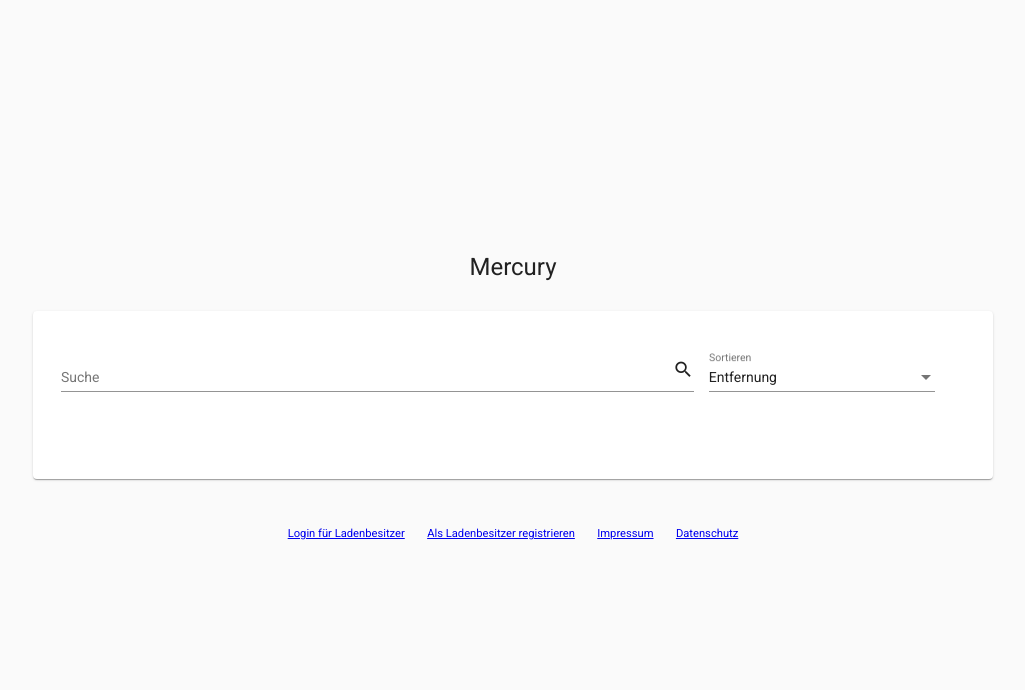
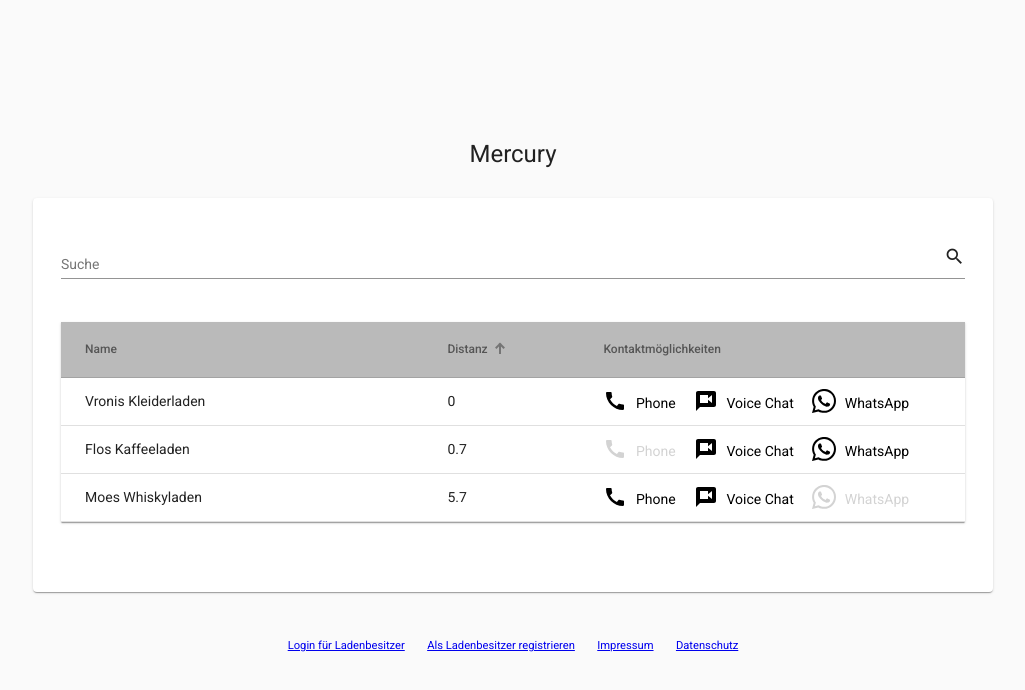
Before and after one commit to lokaler-kaufen/lokaler-kaufen-app, an Angular app in the folder frontend/: page /shops in a window 1280 px wide. Shown: the top 690 px of the page, without its empty margins (127-1152 px from the left). Built offline with nearby package versions, Linux system fonts and the light colour scheme.

Commit message:
[FRONTEND] Add table for shop overview

```diff
--- a/frontend/angular.json
+++ b/frontend/angular.json
@@ -124,5 +124,8 @@
       }
     }
   },
-  "defaultProject": "mercury-ui"
+  "defaultProject": "mercury-ui",
+  "cli": {
+    "analytics": false
+  }
 }
--- a/frontend/src/app/app.component.ts
+++ b/frontend/src/app/app.component.ts
@@ -1,4 +1,6 @@
-import { Component } from '@angular/core';
+import {Component} from '@angular/core';
+import {MatIconRegistry} from "@angular/material/icon";
+import {DomSanitizer} from "@angular/platform-browser";
 
 @Component({
   selector: 'app-root',
@@ -6,4 +8,16 @@ import { Component } from '@angular/core';
   styleUrls: ['./app.component.css']
 })
 export class AppComponent {
+  constructor(private matIconRegistry: MatIconRegistry, private domSanitizer: DomSanitizer) {
+    this.matIconRegistry.addSvgIcon(
+      'WhatsApp',
+      this.domSanitizer.bypassSecurityTrustResourceUrl('../assets/whatsapp.svg'))
+      .addSvgIcon(
+        'Voice Chat',
+        this.domSanitizer.bypassSecurityTrustResourceUrl('../assets/voice_chat.svg'))
+      .addSvgIcon(
+        'Phone',
+        this.domSanitizer.bypassSecurityTrustResourceUrl('../assets/phone.svg')
+      );
+  }
 }
--- a/frontend/src/app/app.module.ts
+++ b/frontend/src/app/app.module.ts
@@ -21,6 +21,9 @@ import {MatIconModule} from "@angular/material/icon";
 import {FormsModule, ReactiveFormsModule} from "@angular/forms";
 import {MatInputModule} from "@angular/material/input";
 import {MatSelectModule} from "@angular/material/select";
+import {MatTableModule} from "@angular/material/table";
+import {HttpClientModule} from "@angular/common/http";
+import {MatSortModule} from "@angular/material/sort";
 import {BookingPopupComponent} from './booking-popup/booking-popup.component';
 import {MAT_DIALOG_DEFAULT_OPTIONS, MatDialogModule} from '@angular/material/dialog';
 import {ErrorStateMatcher, ShowOnDirtyErrorStateMatcher} from '@angular/material/core';
@@ -64,6 +67,9 @@ import {HttpClientModule} from '@angular/common/http';
     MatInputModule,
     MatSelectModule,
     MatCardModule,
+    MatTableModule,
+    MatSortModule,
+    HttpClientModule,
   ],
   providers: [
     {provide: MAT_DIALOG_DEFAULT_OPTIONS, useValue: {hasBackdrop: false}},
--- /dev/null
+++ b/frontend/src/app/shop-search-page/shop-overview-dto.ts
@@ -0,0 +1,13 @@
+export class ShopOverviewDto {
+  constructor(id: string, name: string, distance: number, supportedContactTypes: string[]) {
+    this.id = id;
+    this.name = name;
+    this.distance = distance;
+    this.supportedContactTypes = supportedContactTypes;
+  }
+
+  id: string;
+  name: string;
+  distance: number;
+  supportedContactTypes: string[];
+}
--- a/frontend/src/app/shop-search-page/shop-search-page.component.css
+++ b/frontend/src/app/shop-search-page/shop-search-page.component.css
@@ -0,0 +1,12 @@
+tr:not(.example-expanded-row):hover {
+  background: whitesmoke;
+}
+
+.mat-column-supportedContactTypes {
+  flex: 0 0 40% !important;
+  width: 40% !important;
+}
+
+.mat-header-cell {
+  background: rgba(141, 141, 141, 0.6);
+}
--- a/frontend/src/app/shop-search-page/shop-search-page.component.html
+++ b/frontend/src/app/shop-search-page/shop-search-page.component.html
@@ -1,14 +1,40 @@
 <div style="width: 100%;">
-  <mat-form-field style="width: 70%; margin-right: 15px; ">
+  <mat-form-field style="width: 100%;">
     <mat-label>Suche</mat-label>
     <input matInput placeholder="Dein Lieblingsgeschäft..." [(ngModel)]="searchBusiness">
     <mat-icon matSuffix>search</mat-icon>
   </mat-form-field>
+</div>
+<div style="width: 100%; margin-top: 25px;">
+  <table mat-table [dataSource]="dataSource" matSort class="mat-elevation-z1" style="width: 100%;">
 
-  <mat-form-field style="width: 25%;">
-    <mat-label>Sortieren</mat-label>
-    <mat-select [(value)]="selectedOrder">
-      <mat-option *ngFor="let option of orderOptions" [value]="option">{{option}}</mat-option>
-    </mat-select>
-  </mat-form-field>
+    <!-- Name Column -->
+    <ng-container matColumnDef="name">
+      <th mat-header-cell *matHeaderCellDef mat-sort-header> Name</th>
+      <td mat-cell *matCellDef="let element"> {{element.name}} </td>
+    </ng-container>
+
+    <!-- Distance Column -->
+    <ng-container matColumnDef="distance">
+      <th mat-header-cell *matHeaderCellDef mat-sort-header> Distanz</th>
+      <td mat-cell *matCellDef="let element"> {{element.distance}} </td>
+    </ng-container>
+
+    <!-- Supported Contact Types Column -->
+    <ng-container matColumnDef="supportedContactTypes">
+      <th mat-header-cell *matHeaderCellDef> Kontaktmöglichkeiten</th>
+      <td mat-cell *matCellDef="let element">
+        <span [ngStyle]="{'color': element.supportedContactTypes.includes(contactType)? 'black' : 'lightgrey'}"
+              *ngFor="let contactType of possibleContactTypes" style="margin-right: 15px;">
+          <mat-icon svgIcon="{{contactType}}"
+                    style="margin-right: 5px; vertical-align: bottom"></mat-icon>
+          {{contactType}}
+        </span>
+    </ng-container>
+
+    <tr mat-header-row *matHeaderRowDef="displayedColumns"></tr>
+    <tr id="business-row" mat-row *matRowDef="let row; columns: displayedColumns;"
+        (click)="showDetailPage(row)">
+    </tr>
+  </table>
 </div>
--- a/frontend/src/app/shop-search-page/shop-search-page.component.ts
+++ b/frontend/src/app/shop-search-page/shop-search-page.component.ts
@@ -1,4 +1,7 @@
-import {Component, OnInit} from '@angular/core';
+import {Component, OnInit, ViewChild} from '@angular/core';
+import {MatTableDataSource} from "@angular/material/table";
+import {ShopOverviewDto} from "./shop-overview-dto";
+import {MatSort} from "@angular/material/sort";
 
 @Component({
   selector: 'shop-search-page',
@@ -7,13 +10,28 @@ import {Component, OnInit} from '@angular/core';
 })
 export class ShopSearchPageComponent implements OnInit {
   searchBusiness: string;
-  selectedOrder = 'Entfernung';
-  orderOptions: string[] = ['Entfernung', 'Alphabetisch'];
+  dataSource = new MatTableDataSource();
+  @ViewChild(MatSort, {static: true}) sort: MatSort;
+  displayedColumns: string[] = ['name', 'distance', 'supportedContactTypes'];
+  possibleContactTypes = ['Phone', 'Voice Chat', 'WhatsApp'];
+
+  // MOCK STUFF
+  shopOverviews = [new ShopOverviewDto('abc-123', 'Moes Whiskyladen', 5.7, ['Phone', 'Voice Chat']),
+    new ShopOverviewDto('def-123', 'Flos Kaffeeladen', 0.7, ['Voice Chat', 'WhatsApp']),
+    new ShopOverviewDto('ghi-123', 'Vronis Kleiderladen', 0.0, ['Phone', 'Voice Chat', 'WhatsApp'])];
 
   constructor() {
+    this.dataSource = new MatTableDataSource<ShopOverviewDto>(this.shopOverviews);
   }
 
   ngOnInit(): void {
+    console.log('shopOverviews: ' + this.shopOverviews[0].name);
+    this.sort.sort({ id: 'distance', start: 'asc', disableClear: false });
+    this.dataSource.sort = this.sort;
   }
 
+  showDetailPage(row: any) {
+    console.log('Click on: ' + row.name);
+    console.log('Includes: ' + row.supportedContactTypes);
+  }
 }
```
